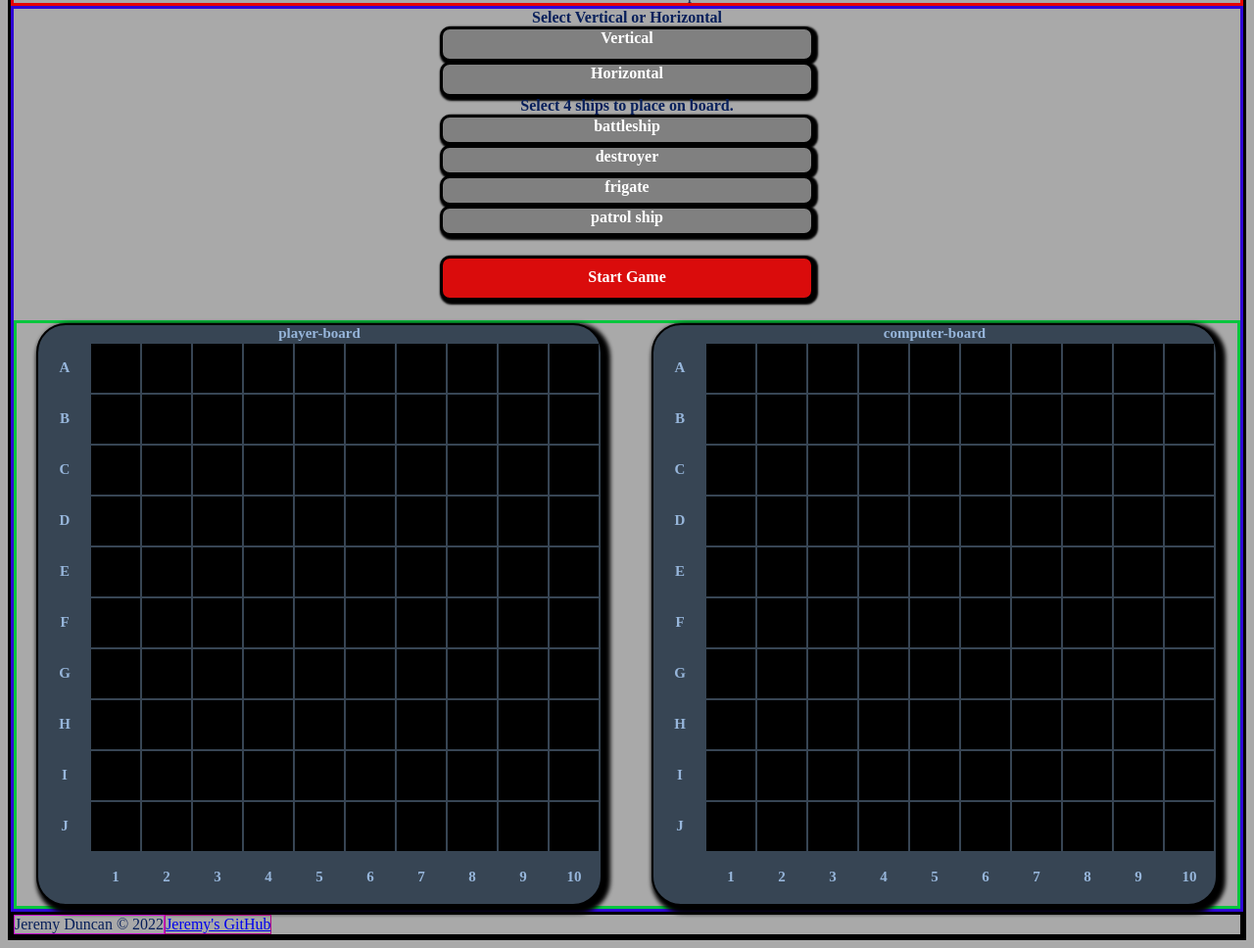
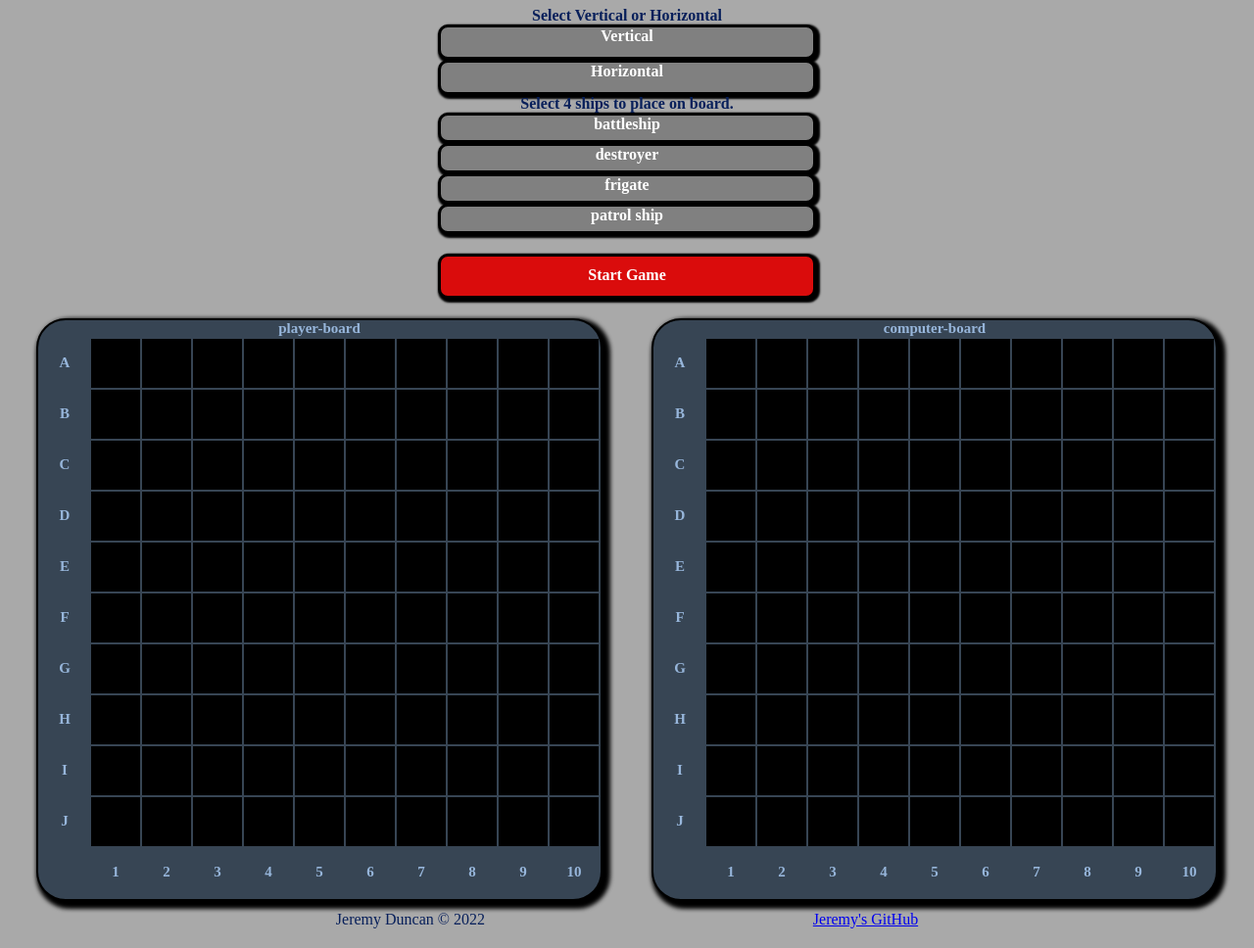
Before and after one commit to JeremyDuncan/Battleship, a plain HTML site: page index.html in a window 1280 px wide. Shown: the part 109-1077 px from the top of the page at 98% size. Drawn offline with Linux system fonts and the light colour scheme.

Commit message:
updated css

```diff
--- a/battleship.css
+++ b/battleship.css
@@ -7,11 +7,10 @@ body {
 .container {
   display: flex;
   flex-direction: column;
-  border: 3px solid black;
+  gap: 10px;
 }
 
 header {
-  border: 3px solid rgb(230, 3, 3);
   text-align: center;
 
 }
@@ -147,13 +146,11 @@ header {
 
 }
 .container-main {
-  border: 3px solid rgb(47, 5, 214);
 
 }
 
 .game-boards {
   display: flex;
-  border: 3px solid rgb(8, 198, 62);
   text-align: center;
 
 }
@@ -197,19 +194,18 @@ td {
 
 footer {
   display: flex;
-  border: 3px solid black;
-
+  justify-self: space-between;
+  justify-content: space-evenly;
 }
 
 .copyright {
-  border: 1px solid rgb(199, 8, 206);
-
+display: flex;
 }
 
 .info-link {
-  border: 1px solid rgb(178, 5, 135);
+display: flex;
+}
 
-}
 .ship {
   background-color: white;
   width: 50px;
```
